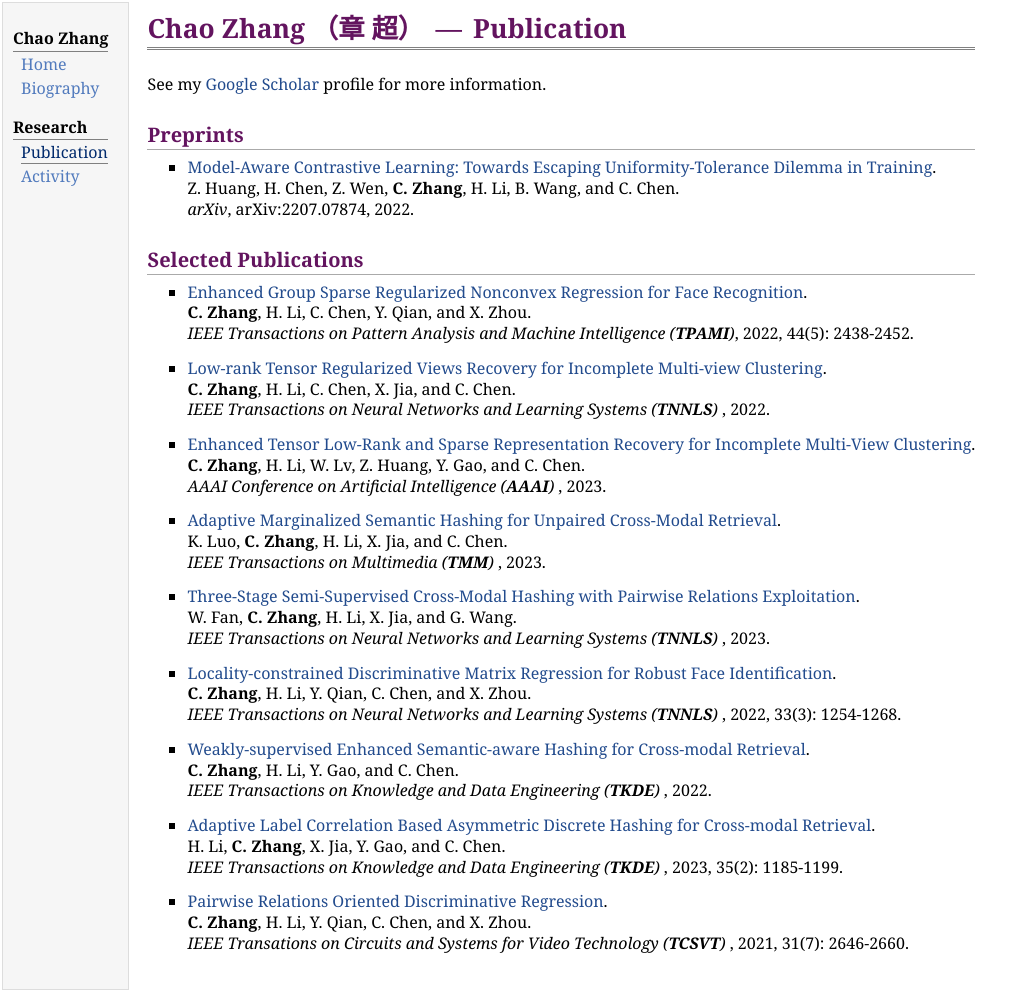
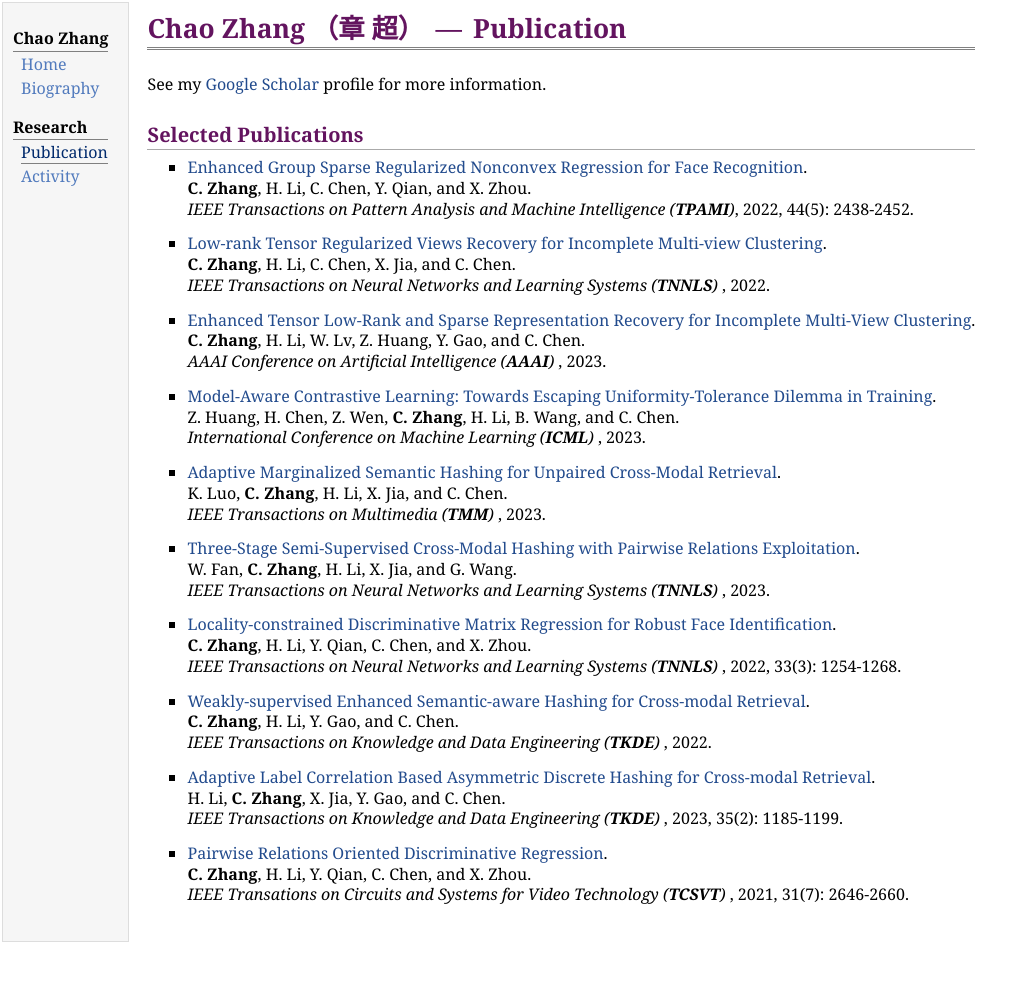
Before and after one commit to czhangnju/czhangnju.github.io, a plain HTML site: page publications.html in a window 1280 px wide. Shown: the whole page, without its empty margins (0-1036 px from the left). After the commit the page ends 952 px from the top, so only its background shows below. Drawn offline with Linux system fonts and the light colour scheme.

Commit message:
Add files via upload

```diff
--- a/publications.html
+++ b/publications.html
@@ -23,13 +23,6 @@
 <h1>Chao Zhang （章 超） &#8201;&mdash;&#8201; Publication</h1>
 </div>
 <p>See my <a href="https://scholar.google.com/citations?hl=zh-CN&amp;user=YygnMcgAAAAJ">Google Scholar</a> profile for more information.</p>
-<h2>Preprints  </h2>
-<ul>
-<li><p><a href="https://arxiv.org/abs/2207.07874">Model-Aware Contrastive Learning: Towards Escaping Uniformity-Tolerance Dilemma in Training</a>. <br />
-Z. Huang, H. Chen, Z. Wen, <b>C. Zhang</b>, H. Li, B. Wang, and C. Chen.<br />
-<i>arXiv</i>, arXiv:2207.07874, 2022.  </p>
-</li>
-</ul>
 <h2>Selected Publications</h2>
 <ul>
 <li><p><a href="https://ieeexplore.ieee.org/document/9241452">Enhanced Group Sparse Regularized Nonconvex Regression for Face Recognition</a>. <br />
@@ -49,6 +42,13 @@ Z. Huang, H. Chen, Z. Wen, <b>C. Zhang</b>, H. Li, B. Wang, and C. Chen.<br />
 <i>AAAI Conference on Artificial Intelligence (<b>AAAI</b>) </i>, 2023.</p>
 </li>
 </ul>
+<ul>
+<li><p><a href="https://arxiv.org/abs/2207.07874">Model-Aware Contrastive Learning: Towards Escaping Uniformity-Tolerance Dilemma in Training</a>. <br />
+Z. Huang, H. Chen, Z. Wen, <b>C. Zhang</b>, H. Li, B. Wang, and C. Chen.<br />
+<i>International Conference on Machine Learning (<b>ICML</b>) </i>, 2023.  </p>
+</li>
+</ul>
+
 <ul>
 <li><p><a href="https://ieeexplore.ieee.org/abstract/document/10044981">Adaptive Marginalized Semantic Hashing for Unpaired Cross-Modal Retrieval</a>. <br />
 K. Luo, <b>C. Zhang</b>, H. Li, X. Jia, and C. Chen.<br />
```
Also changed, not shown: index.html (+2 -0 lines).
